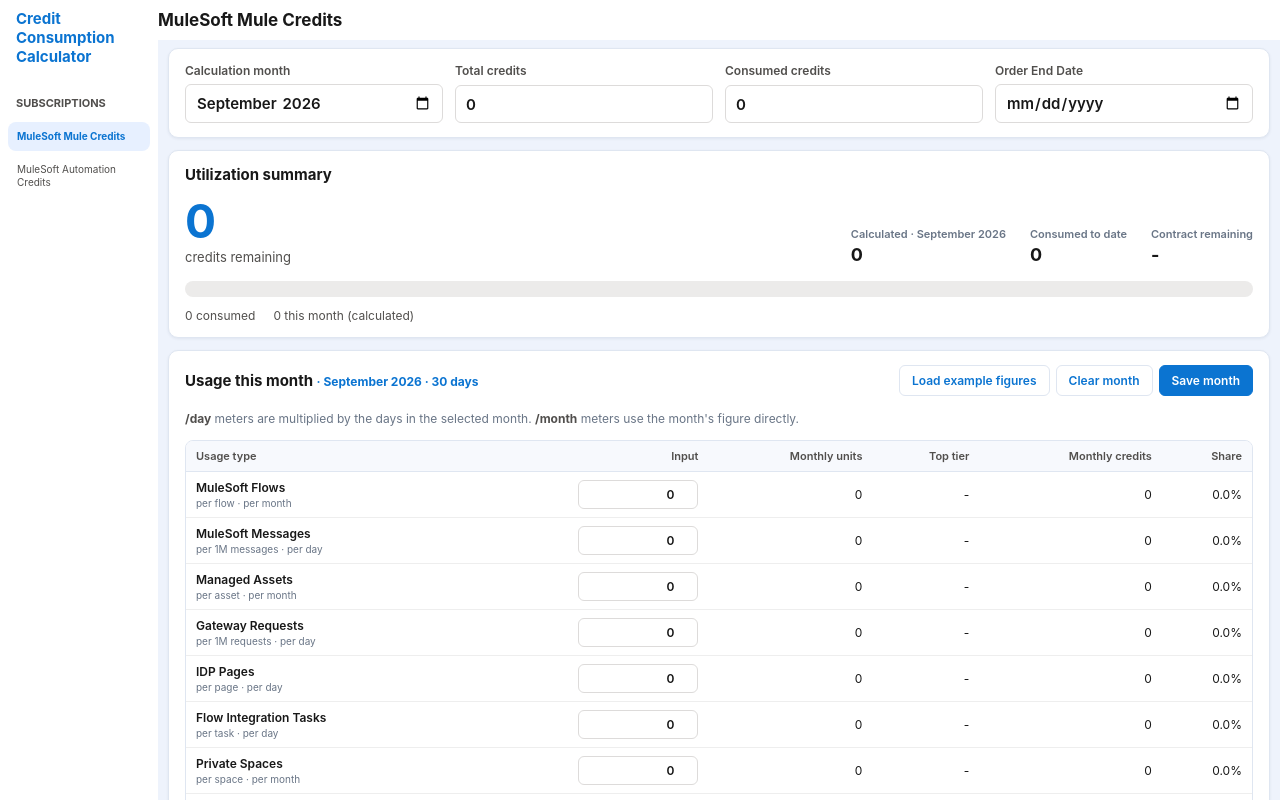
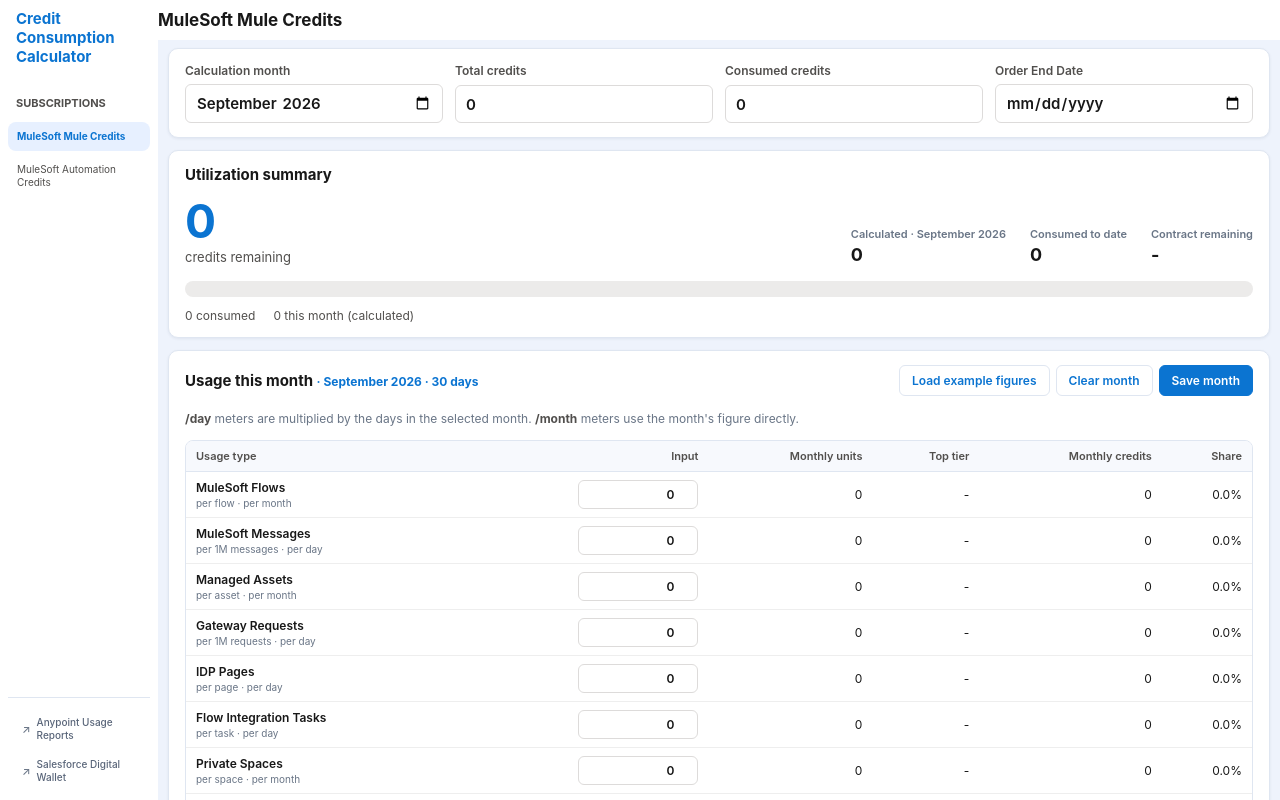
Before and after one commit to decoder-17/Credit-Consumption-Calculator, a React (Vite) app: page / in a window 1280 px wide. Shown: the top 800 px of the page. Built offline with nearby package versions, Linux system fonts and the light colour scheme.

Commit message:
fix: isolate workspace scrolling

```diff
--- a/src/ui/styles.css
+++ b/src/ui/styles.css
@@ -19,15 +19,22 @@
 * {
   box-sizing: border-box;
 }
+html,
+body,
+#root {
+  height: 100%;
+}
 body {
   margin: 0;
   min-width: 320px;
   background: #eef3fc;
+  overflow: hidden;
 }
 .app-shell {
-  min-height: 100vh;
+  height: 100vh;
   display: flex;
   background: #eef3fc;
+  overflow: hidden;
 }
 .sidebar {
   width: 158px;
@@ -37,7 +44,8 @@
   padding: 10px 8px;
   display: flex;
   flex-direction: column;
-  min-height: 100vh;
+  height: 100vh;
+  overflow: hidden;
 }
 .sidebar-brand {
   display: flex;
@@ -125,6 +133,9 @@
   flex: 1;
   min-width: 0;
   background: #eef3fc;
+  height: 100vh;
+  overflow-y: auto;
+  overflow-x: hidden;
 }
 .topbar {
   background: #fff;
@@ -529,8 +540,14 @@
   }
 }
 @media (max-width: 600px) {
+  body {
+    overflow: auto;
+  }
   .app-shell {
+    height: auto;
+    min-height: 100vh;
     display: block;
+    overflow: visible;
   }
   .sidebar {
     border-bottom: 0;
@@ -538,6 +555,8 @@
     padding: 14px 16px;
     width: 100%;
     min-height: 0;
+    height: auto;
+    overflow: visible;
   }
   .subscription-nav {
     display: flex;
@@ -563,6 +582,10 @@
   }
   .workspace-content {
     padding: 16px 12px 48px;
+  }
+  .workspace {
+    height: auto;
+    overflow: visible;
   }
   .controls {
     grid-template-columns: 1fr;
```
